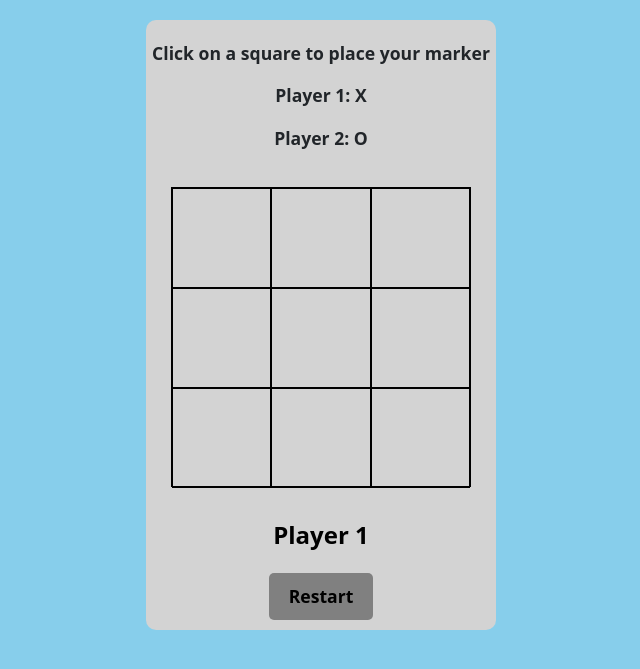
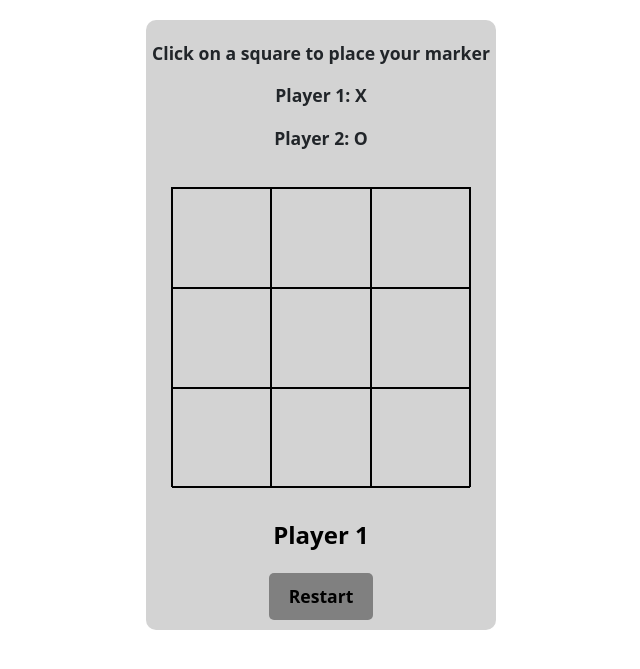
Before and after one commit to daniel55966/Personal-Website, a PHP site: page /tictactoe.html in a window 1280 px wide. Shown: the top 669 px of the page, without its empty margins (319-959 px from the left). Run offline with PHP 8.4, Linux system fonts and the light colour scheme.

Commit message:
Version 1.082
Changed CSS in tictactoe to make it look a little better, added a React version of tictactoe to the portfolio.

```diff
--- a/index.php
+++ b/index.php
@@ -216,6 +216,7 @@ if (($_SERVER["REQUEST_METHOD"] == "POST") && (!($formErr))) {
             </div>
             <div class="card-footer">
               <a class="btn btn-outline-primary btn-lg mt-2" role="button" href="/tictactoe.html" target="_blank">Tic-Tac-Toe</a>
+              <a class="btn btn-outline-primary btn-lg mt-2" role="button" href="https://codesandbox.io/p/sandbox/react-dev-forked-k636jw?file=%2Fsrc%2FApp.js" target="_blank">React Version</a>
             </div>
           </div>
         </div>
--- a/tictactoe.html
+++ b/tictactoe.html
@@ -21,7 +21,7 @@
                 justify-content: center;
                 align-items: center;
                 flex-direction: column;
-                background-color: skyblue;
+                background-color: white;
             }
 
             .tic-tac-toe {
```
